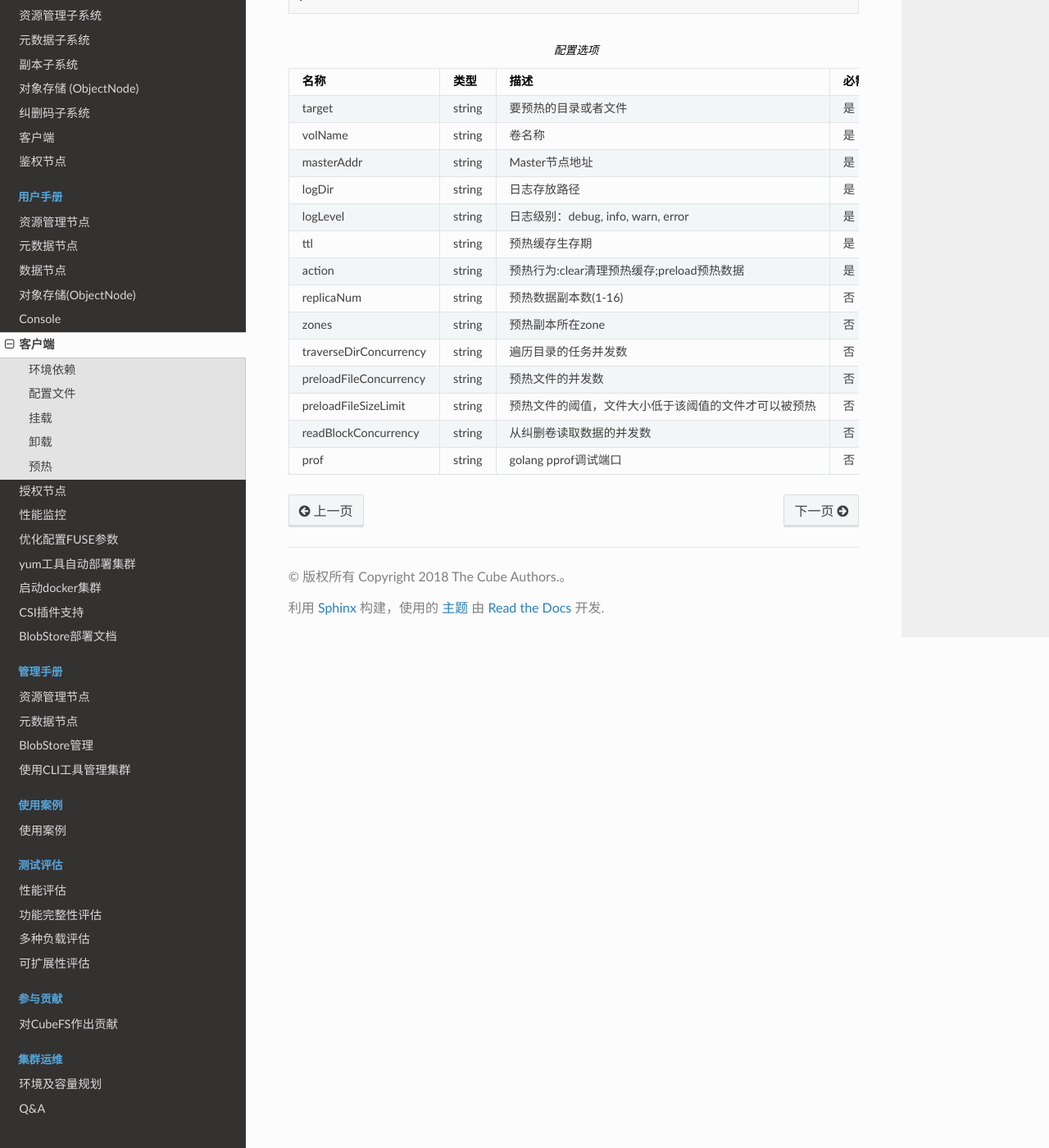
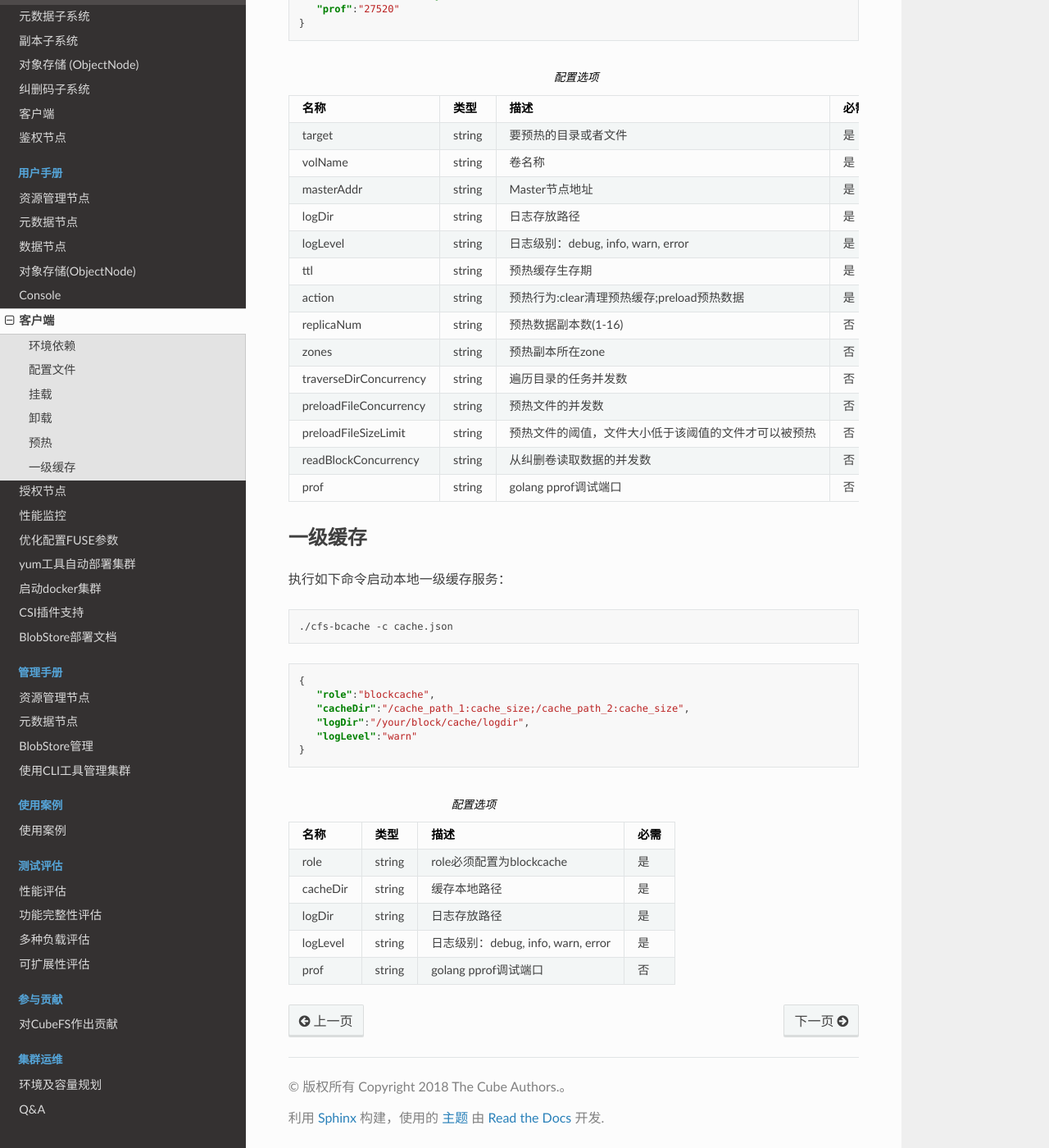
Before and after one commit to cubefs/docs-zh, a Sphinx documentation site: the page built from docs/source/user-guide/client.rst, in a window 1280 px wide and 1400 px high, scrolled down 2520 px. Shown: the whole window at 82% size. Built offline with Sphinx 7.4.7 and the Read the Docs theme 2.0.0, drawn with Linux system fonts in a browser that asks for light colours; some of the changed text lies outside the part shown.

Commit message:
doc: block cache
Signed-off-by: lixiang12407 <lixiang12407@gmail.com>

```diff
--- a/docs/source/user-guide/client.rst
+++ b/docs/source/user-guide/client.rst
@@ -60,6 +60,7 @@ fuse.json
     "fsyncOnClose", "bool", "文件关闭后执行fsync操作，默认为true", "否"
     "maxcpus", "int", "最大可使用的cpu核数，可限制client进程cpu使用率", "否"
     "enableXattr", "bool", "是否使用*xattr*，默认是false", "否"
+    "enableBcache", "bool", "是否开启本地一级缓存，默认false", "否"
 
 挂载
 ---------------
@@ -121,3 +122,29 @@ fuse.json
     "preloadFileSizeLimit", "string", "预热文件的阈值，文件大小低于该阈值的文件才可以被预热", "否"
     "readBlockConcurrency", "string", "从纠删卷读取数据的并发数", "否"
     "prof", "string", "golang pprof调试端口", "否"
+
+一级缓存
+-------------
+执行如下命令启动本地一级缓存服务：
+
+.. code-block:: bash
+
+   ./cfs-bcache -c cache.json
+
+.. code-block:: json
+
+   {
+      "role":"blockcache",
+      "cacheDir":"/cache_path_1:cache_size;/cache_path_2:cache_size",
+      "logDir":"/your/block/cache/logdir",
+      "logLevel":"warn"
+   }
+
+.. csv-table:: 配置选项
+   :header: "名称", "类型", "描述", "必需"
+
+    "role", "string", "role必须配置为blockcache", "是"
+    "cacheDir", "string", "缓存本地路径", "是"
+    "logDir", "string", "日志存放路径", "是"
+    "logLevel", "string", "日志级别：debug, info, warn, error", "是"
+    "prof", "string", "golang pprof调试端口", "否"
```
Also changed, not shown: other parts of docs/source/user-guide/client.rst (+2 -2 lines), docs/source/design/client.rst (+14 -0 lines), docs/source/design/pic/block-cache.png (added).
